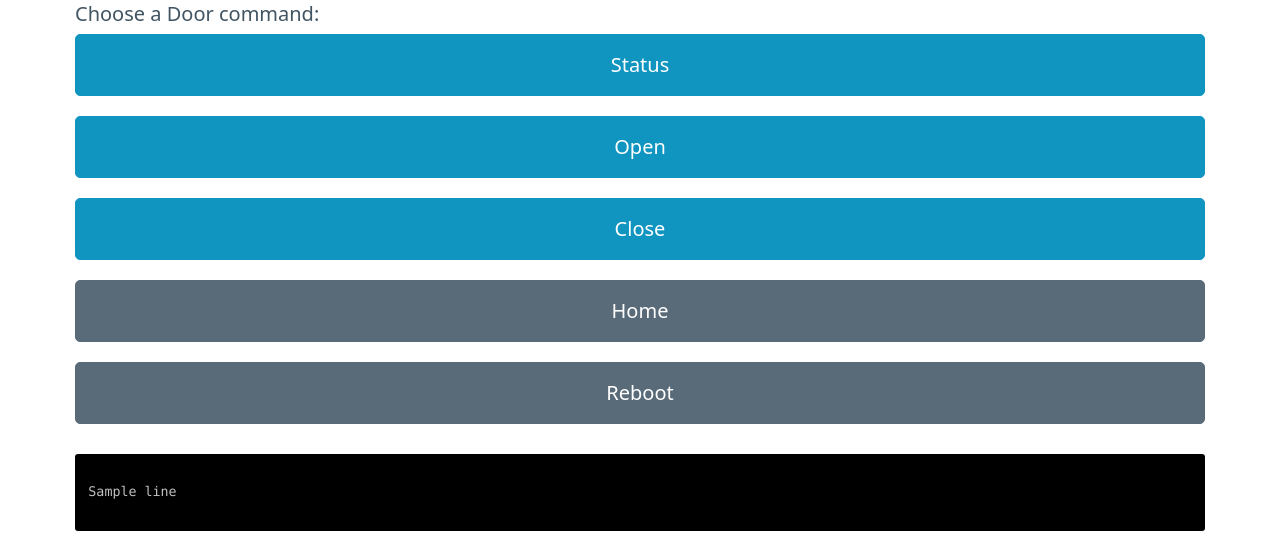
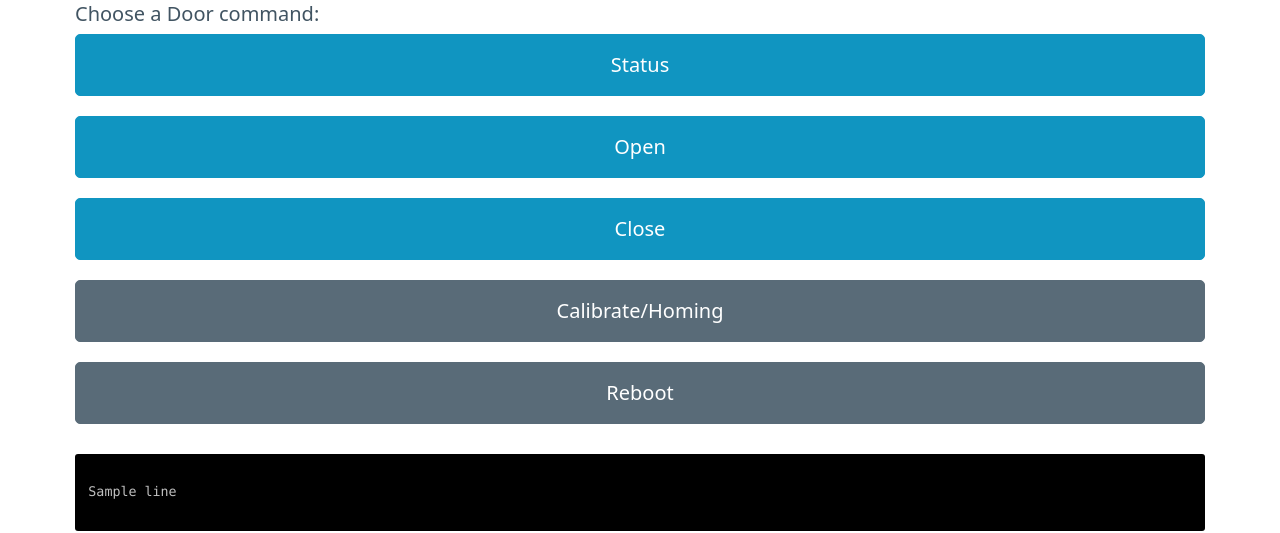
Before and after one commit to LEVITUM-e-V/office, a Django app: template office/core/templates/door.html in a window 1280 px wide. Shown: the part 151-684 px from the top of the page. Run offline with Django 3.2, Linux system fonts and the light colour scheme; the template is opened without the code that fills it: most values are stand-ins (such as "Sample title", 1, 10 or a date in 2020).

Commit message:
rename home->Calibrate/Homing

```diff
--- a/office/core/templates/door.html
+++ b/office/core/templates/door.html
@@ -6,7 +6,7 @@
   <button type="submit" name="command" value="status">Status</button>
   <button type="submit" name="command" value="open">Open</button>
   <button type="submit" name="command" value="close">Close</button>
-  <button type="submit" name="command" class="secondary" value="home">Home</button>
+  <button type="submit" name="command" class="secondary" value="home">Calibrate/Homing</button>
   <button type="submit" name="command" class="secondary" value="reboot">Reboot</button>
 </form>
 {% if output %}
```
